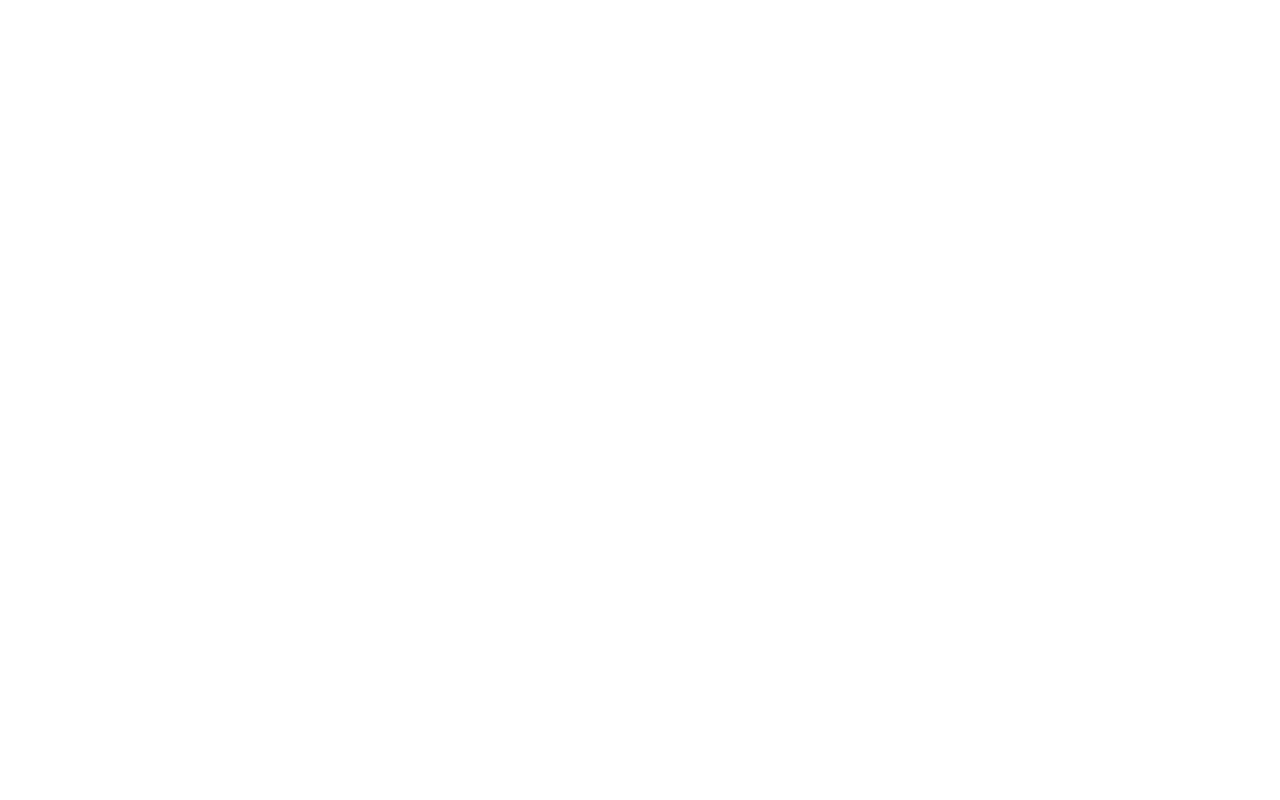
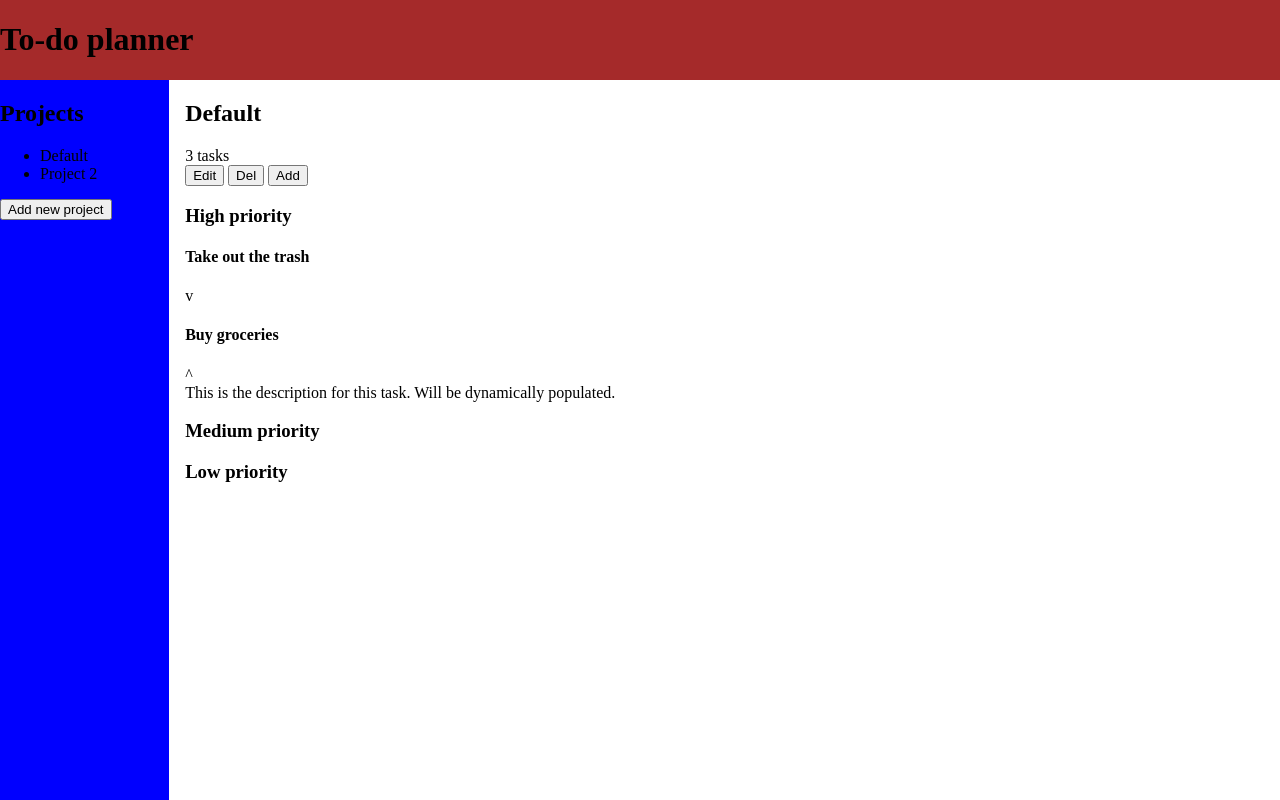
Before and after one commit to Roxanoel/todo, a website built with webpack: page dist/index.html in a window 1280 px wide. Built offline with Linux system fonts and the light colour scheme.

Commit message:
Added key html elements + basic layout.

```diff
--- a/src/style.css
+++ b/src/style.css
@@ -0,0 +1,45 @@
+:root {
+    box-sizing: border-box;
+  }
+
+*,
+*::before,
+*::after {
+    box-sizing: inherit;
+}
+
+body {
+    display: grid;
+    grid-template-columns: repeat(14, 1fr);
+    grid-template-rows: repeat(auto-fill, minmax(80px, 8vh));
+
+    column-gap: 16px;
+
+    margin: 0;
+
+    min-height: 100vh;
+}
+
+header {
+    grid-column: 1 / -1;
+
+    height: 100%;
+
+    background-color: brown;
+}
+
+.sidebar {
+    grid-column: 1 / 3;
+    grid-row: 2 / -1;
+
+    background-color: blue;
+
+    height: 100%;
+}
+
+main {
+    height: 100%;
+
+    grid-column: 3 / -1;
+    grid-row: 2 / -1;
+}
```
Also changed, not shown: dist/index.html, dist/main.js.
